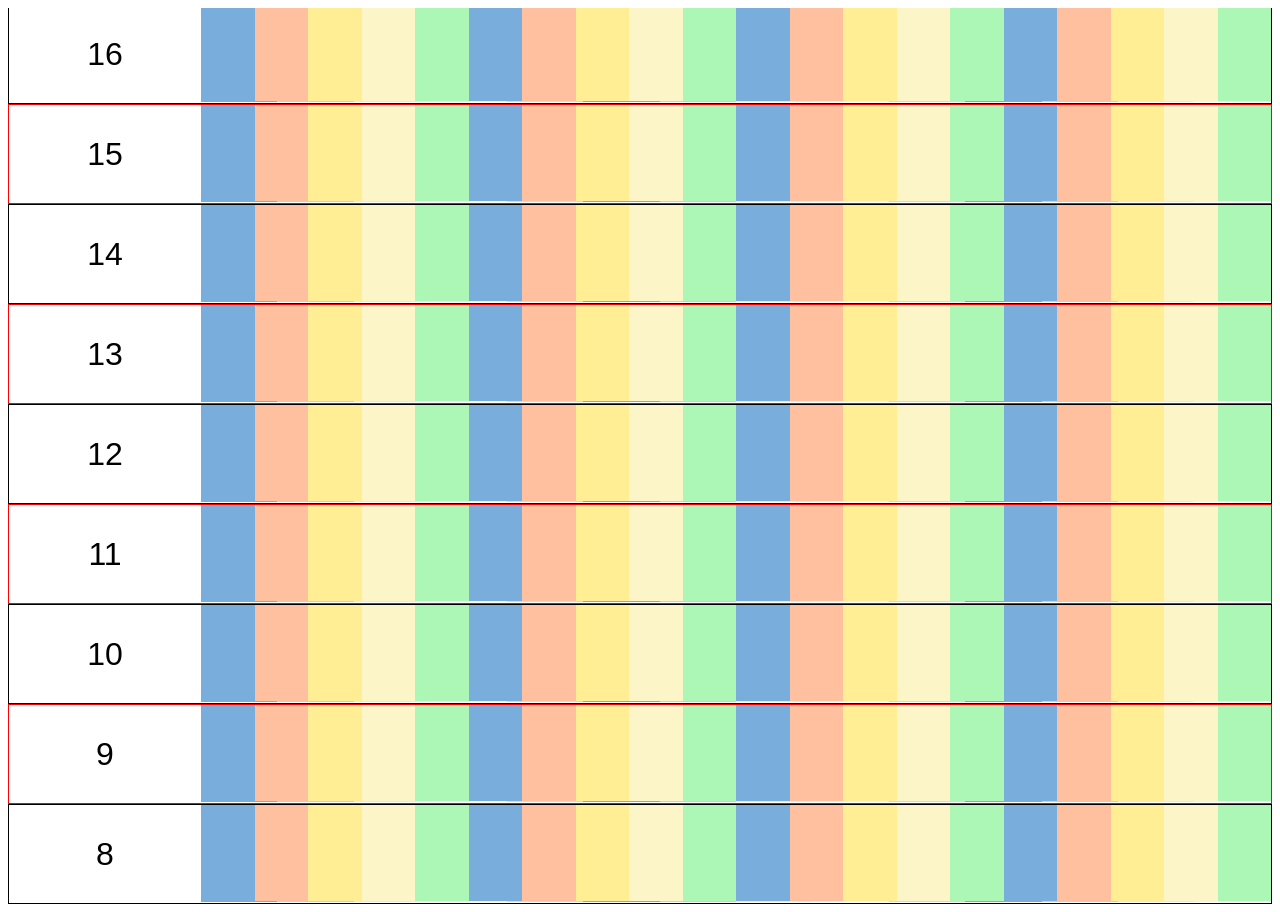
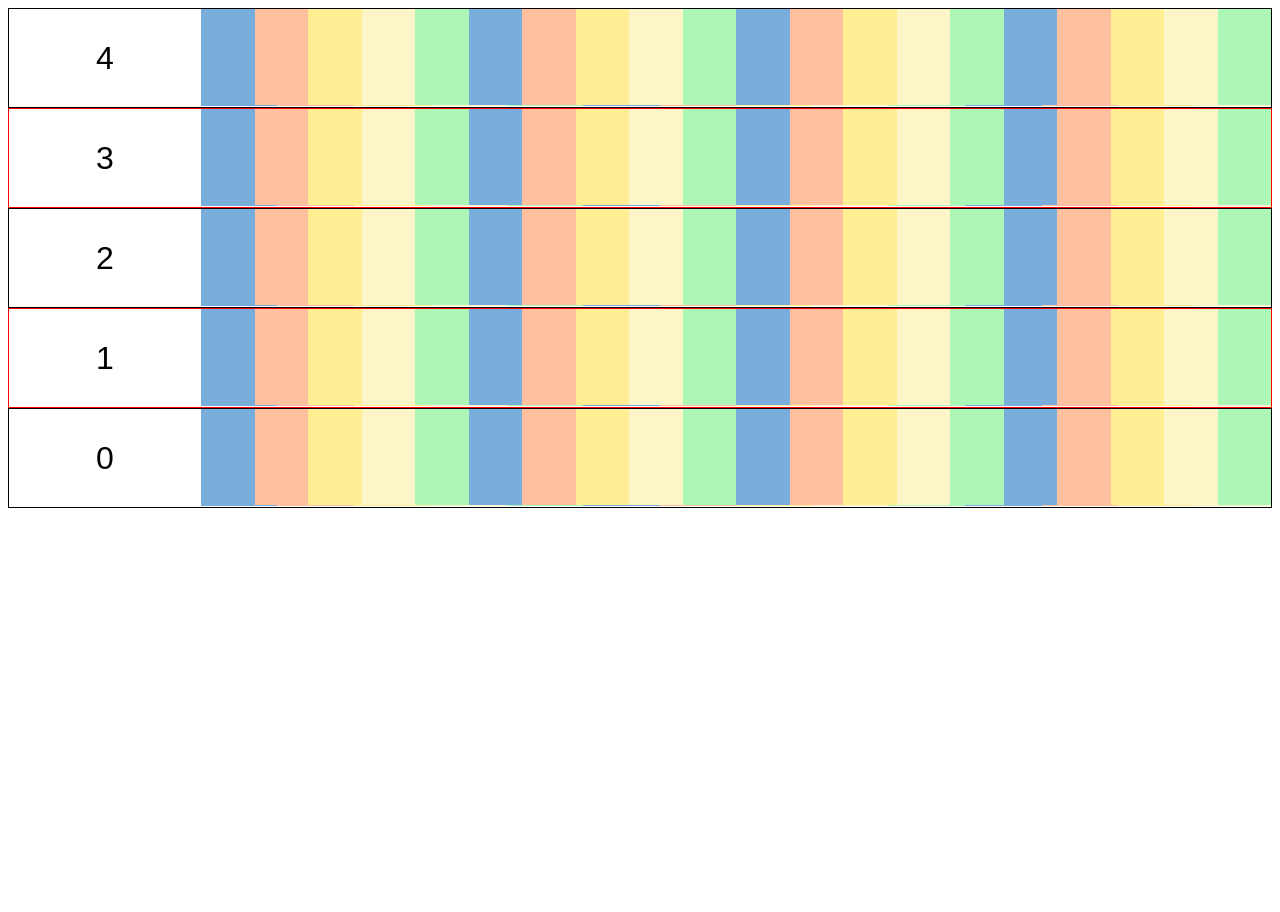
Before and after one commit to madnl/vs-experimental, a React (Create React App) app: page / in a window 1280 px wide. Built offline with nearby package versions, Linux system fonts and the light colour scheme.

Commit message:
checkpoint

```diff
--- a/src/ColoredList/index.js
+++ b/src/ColoredList/index.js
@@ -8,7 +8,7 @@ import range from '../util/range';
 import elementViewport from '../viewport/scrollableElement';
 import type { Item, Viewport } from '../VirtualizedScroller/interfaces';
 
-const INITIAL_ITEM_COUNT = 100;
+const INITIAL_ITEM_COUNT = 5;
 const COMPLEXITY = 3334;
 const HEIGHT = '98px';
 
```
